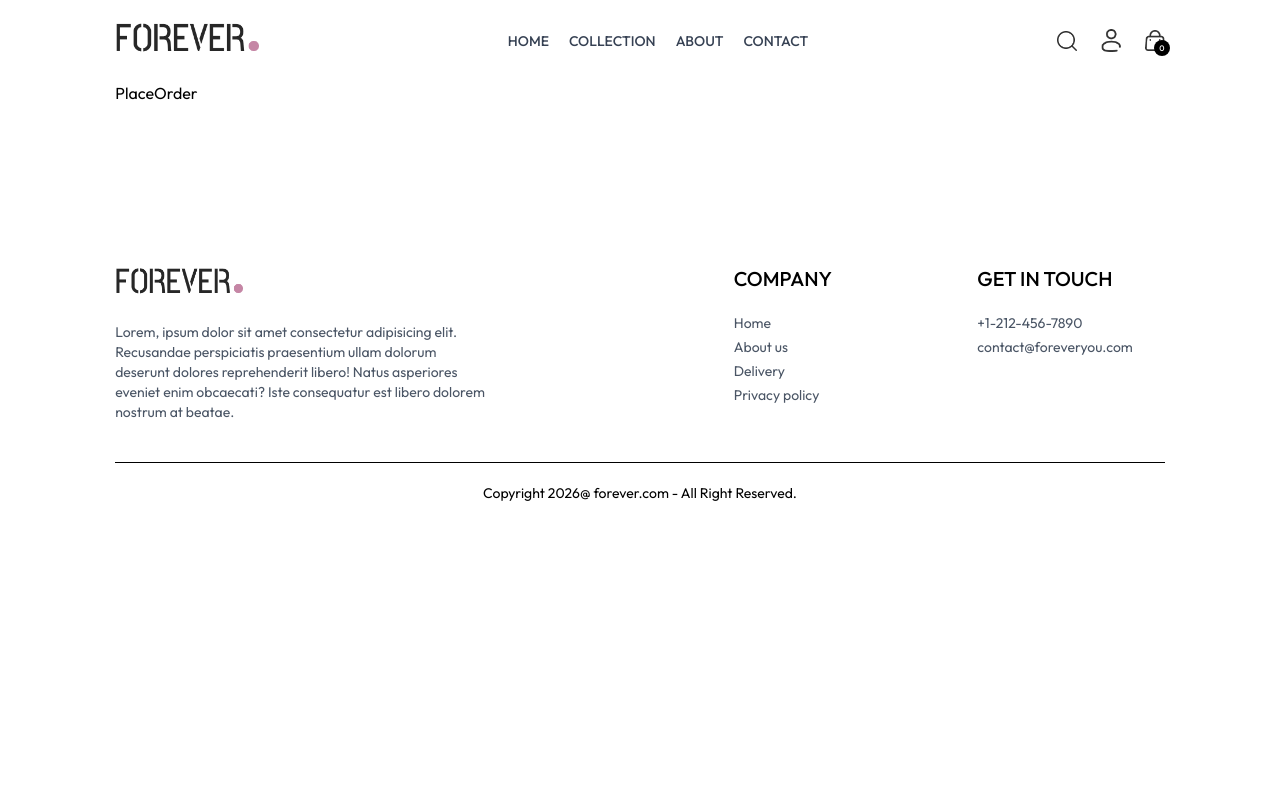
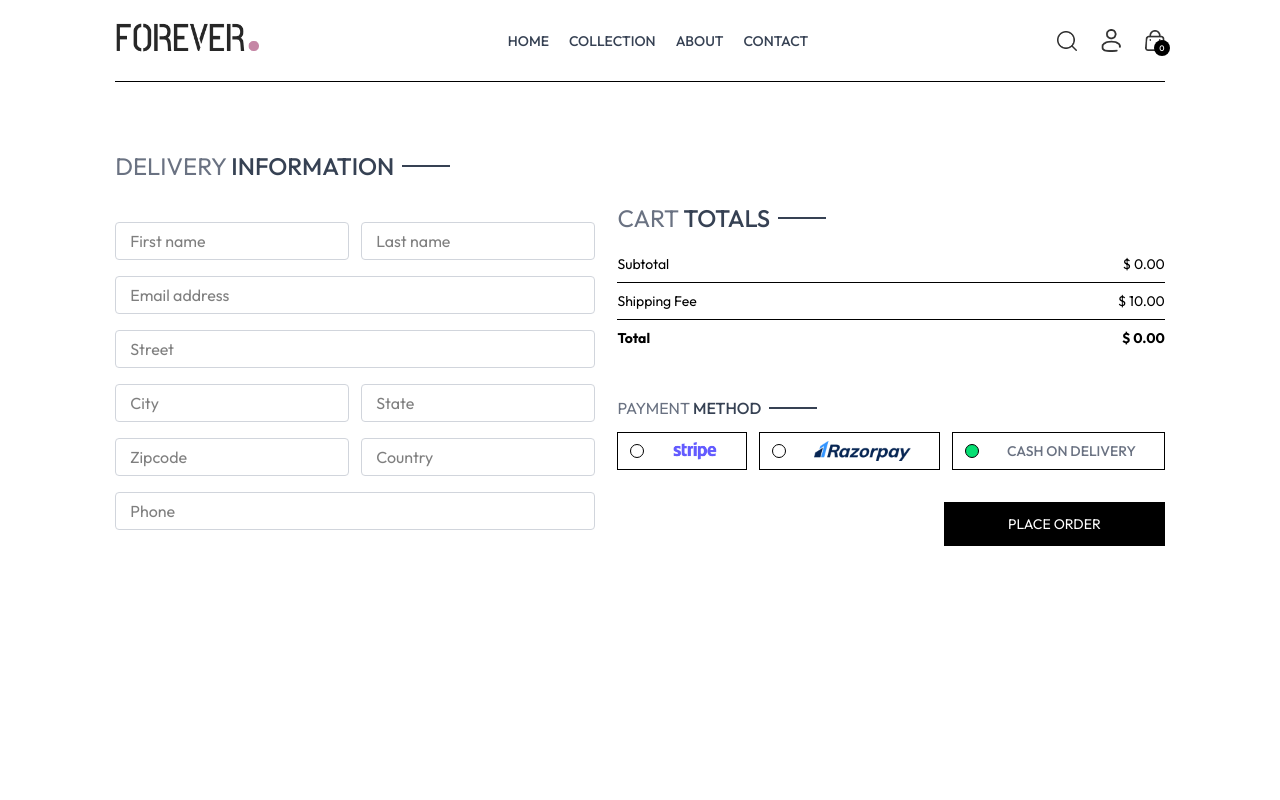
Before and after one commit to tieukhaihoan127/ecommerce-forever, a React (Vite) app in the folder frontend/: page /place-order in a window 1280 px wide. Shown: the top 800 px of the page. Built offline with nearby package versions, Linux system fonts and the light colour scheme.

Commit message:
Create Place Order Page UI

```diff
--- a/frontend/src/pages/PlaceOrder.jsx
+++ b/frontend/src/pages/PlaceOrder.jsx
@@ -1,8 +1,66 @@
-import React from 'react'
+import Title from '../components/Title';
+import CartTotal from '../components/CartTotal';
+import { assets } from '../assets/frontend_assets/assets';
+import { useContext, useState } from 'react';
+import { ShopContext } from '../context/ShopContext';
 
 const PlaceOrder = () => {
+
+  const  [method, setMethod] = useState('cod');
+
+  const {navigate} = useContext(ShopContext);
+
   return (
-    <div>PlaceOrder</div>
+    <div className='flex flex-col sm:flex-row justify-between gap-4 pt-5 sm:pt-14 min-h-[80vh] border-t'>
+      {/* Left Side */}
+      <div className='flex flex-col gap-4 w-full sm:max-w-120'>
+        <div className='text-xl sm:text-2xl my-3'>
+          <Title text1={'DELIVERY'} text2={'INFORMATION'} />
+        </div>
+        <div className='flex gap-3'>
+          <input type="text" placeholder='First name' className='border border-gray-300 rounded py-1.5 px-3.5 w-full'/>
+          <input type="text" placeholder='Last name' className='border border-gray-300 rounded py-1.5 px-3.5 w-full'/>
+        </div>
+        <input type="email" placeholder='Email address' className='border border-gray-300 rounded py-1.5 px-3.5 w-full'/>
+        <input type="text" placeholder='Street' className='border border-gray-300 rounded py-1.5 px-3.5 w-full'/>
+        <div className='flex gap-3'>
+          <input type="text" placeholder='City' className='border border-gray-300 rounded py-1.5 px-3.5 w-full'/>
+          <input type="text" placeholder='State' className='border border-gray-300 rounded py-1.5 px-3.5 w-full'/>
+        </div>
+        <div className='flex gap-3'>
+          <input type="number" placeholder='Zipcode' className='border border-gray-300 rounded py-1.5 px-3.5 w-full'/>
+          <input type="text" placeholder='Country' className='border border-gray-300 rounded py-1.5 px-3.5 w-full'/>
+        </div>
+        <input type="number" placeholder='Phone' className='border border-gray-300 rounded py-1.5 px-3.5 w-full'/>
+      </div>
+      {/* Right Side */}
+      <div className='mt-8'>
+        <div className='mt-8 min-w-80'>
+          <CartTotal />
+        </div>
+        <div className='mt-12'>
+          <Title text1={'PAYMENT'} text2={'METHOD'}/>
+          {/* Payment Method Selection */}
+          <div className='flex gap-3 flex-col lg:flex-row'>
+            <div onClick={() => setMethod('stripe')} className='flex items-center gap-3 border p-2 px-3 cursor-pointer'>
+              <p className={`min-w-3.5 h-3.5 border rounded-full ${method === 'stripe' ? 'bg-green-400' : ''}`}></p>
+              <img src={assets.stripe_logo} alt="" className='h-5 mx-4'/>
+            </div>
+            <div onClick={() => setMethod('razorpay')} className='flex items-center gap-3 border p-2 px-3 cursor-pointer'>
+              <p className={`min-w-3.5 h-3.5 border rounded-full ${method === 'razorpay' ? 'bg-green-400' : ''}`}></p>
+              <img src={assets.razorpay_logo} alt="" className='h-5 mx-4'/>
+            </div>
+            <div onClick={() => setMethod('cod')} className='flex items-center gap-3 border p-2 px-3 cursor-pointer'>
+              <p className={`min-w-3.5 h-3.5 border rounded-full ${method === 'cod' ? 'bg-green-400' : ''}`}></p>
+              <p className='text-gray-500 text-sm font-medium mx-4'>CASH ON DELIVERY</p>
+            </div>
+          </div>
+          <div className='w-full text-end mt-8'>
+            <button onClick={() => navigate('/orders')} className='bg-black text-white px-16 py-3 text-sm cursor-pointer'>PLACE ORDER</button>
+          </div>
+        </div>
+      </div>
+    </div>
   )
 }
 
```
